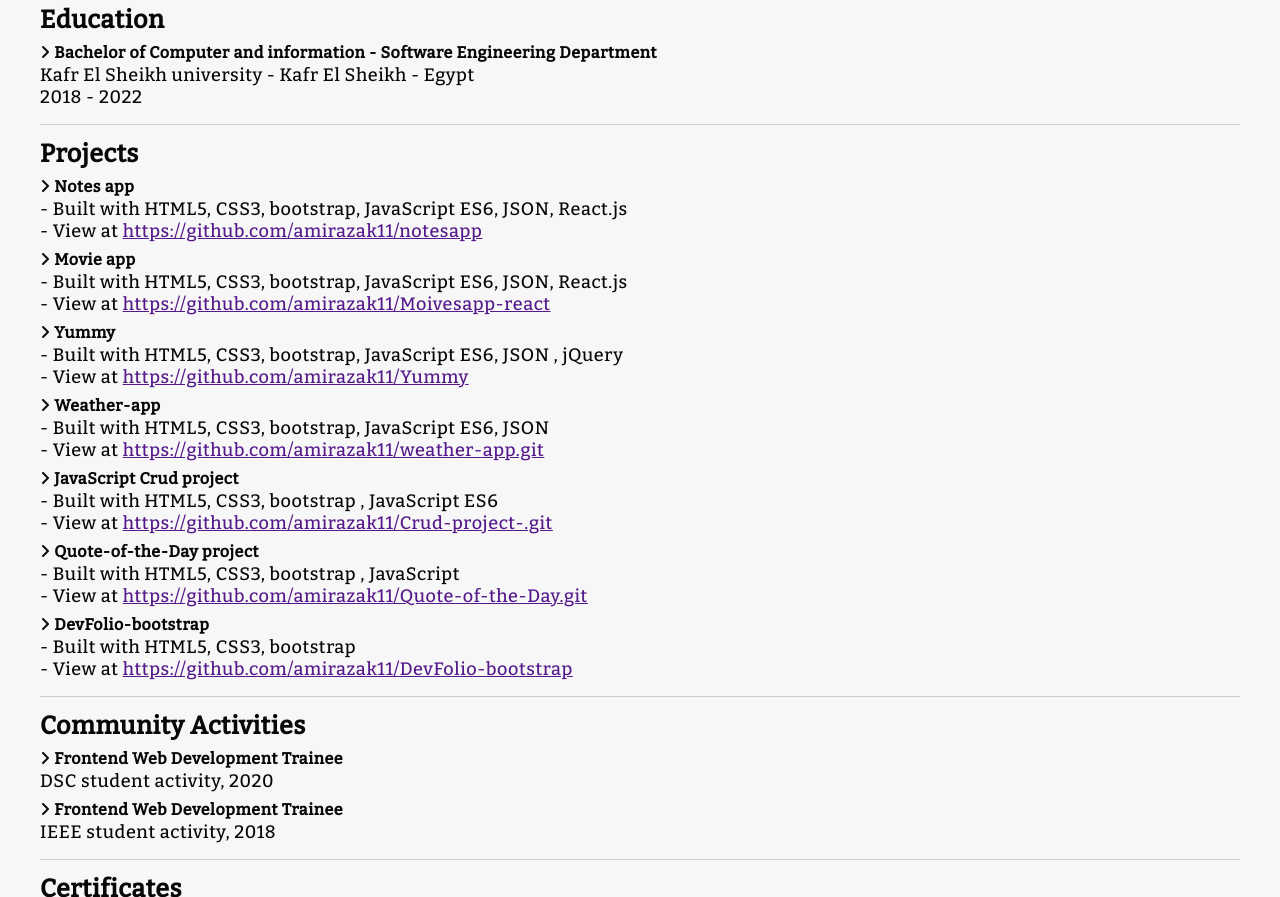
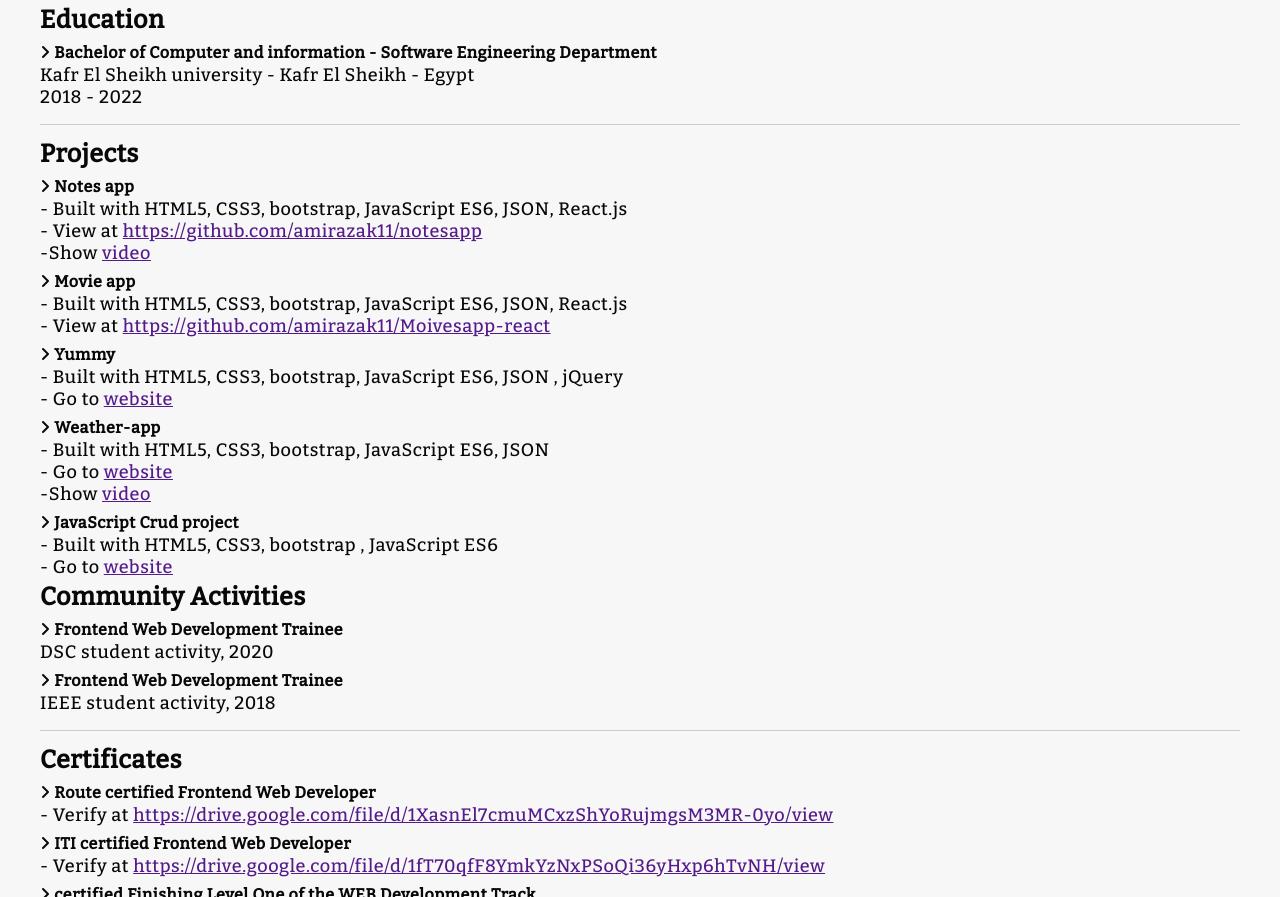
Before and after one commit to amirazak11/Myresume, a plain HTML site: page index.html in a window 1280 px wide. Shown: the part 720-1617 px from the top of the page. Drawn offline with nearby package versions, Linux system fonts and the light colour scheme.

Commit message:
edit links

```diff
--- a/index.html
+++ b/index.html
@@ -70,36 +70,34 @@
         <p>Kafr El Sheikh university - Kafr El Sheikh - Egypt</p>
         <p> 2018 - 2022</p>
     </section>
-
-    <section>
+    <p>
         <h2>Projects</h2>
         <h4><i class="fa fa-angle-right"></i> Notes app </h4>
         <p>- Built with HTML5, CSS3, bootstrap, JavaScript ES6, JSON, React.js</p>
         <p>- View at <a href=" https://github.com/amirazak11/notesapp "> https://github.com/amirazak11/notesapp </a></p>
+        <p>-Show <a href="https://www.linkedin.com/posts/amira-zakaria-mahmoud-383aa3211_react-bootstrap5-api-activity-7011916895863902208-tnAM?utm_source=share&utm_medium=member_desktop">video</a></p>
+
 
         <h4><i class="fa fa-angle-right"></i> Movie app</h4>
         <p>- Built with HTML5, CSS3, bootstrap, JavaScript ES6, JSON, React.js</p>
-        <p>- View at <a href="https://github.com/amirazak11/Moivesapp-react">https://github.com/amirazak11/Moivesapp-react</a></p>
+        <p>- View at
+        <a href="https://github.com/amirazak11/Moivesapp-react">https://github.com/amirazak11/Moivesapp-react</a></p>
 
         <h4><i class="fa fa-angle-right"></i> Yummy </h4>
         <p>- Built with HTML5, CSS3, bootstrap, JavaScript ES6, JSON , jQuery</p>
-        <p>- View at <a href="https://github.com/amirazak11/Yummy">https://github.com/amirazak11/Yummy</a></p>
+        <p>- Go to <a href="https://amirazak11.github.io/Yummy/"> website</a></p>
 
         <h4><i class="fa fa-angle-right"></i> Weather-app </h4>
         <p>- Built with HTML5, CSS3, bootstrap, JavaScript ES6, JSON </p>
-        <p>- View at <a href="https://github.com/amirazak11/weather-app.git">https://github.com/amirazak11/weather-app.git</a></p>
+        <p>- Go to <a href="https://amirazak11.github.io/weather-app/">website</a></p>
+        <p>-Show <a href="https://www.linkedin.com/posts/amira-zakaria-mahmoud-383aa3211_javascript-api-bootstrap5-activity-7009671761281585152-yB7_?utm_source=share&utm_medium=member_desktop">video</a></p>
+
 
         <h4><i class="fa fa-angle-right"></i> JavaScript Crud project </h4>
         <p>- Built with HTML5, CSS3, bootstrap , JavaScript ES6 </p>
-        <p>- View at <a href="https://github.com/amirazak11/Crud-project-.git">https://github.com/amirazak11/Crud-project-.git</a></p>
+        <p>- Go to <a href="https://amirazak11.github.io/Crud-project-/"> website</a></p>
 
-        <h4><i class="fa fa-angle-right"></i> Quote-of-the-Day project </h4>
-        <p>- Built with HTML5, CSS3, bootstrap , JavaScript  </p>
-        <p>- View at <a href="https://github.com/amirazak11/Quote-of-the-Day.git">https://github.com/amirazak11/Quote-of-the-Day.git</a></p>
 
-        <h4><i class="fa fa-angle-right"></i> DevFolio-bootstrap </h4>
-        <p>- Built with HTML5, CSS3, bootstrap </p>
-        <p>- View at <a href="https://github.com/amirazak11/DevFolio-bootstrap">https://github.com/amirazak11/DevFolio-bootstrap</a></p>
     </section>
 
     <section>
```
Also changed, not shown: 2 other files.
